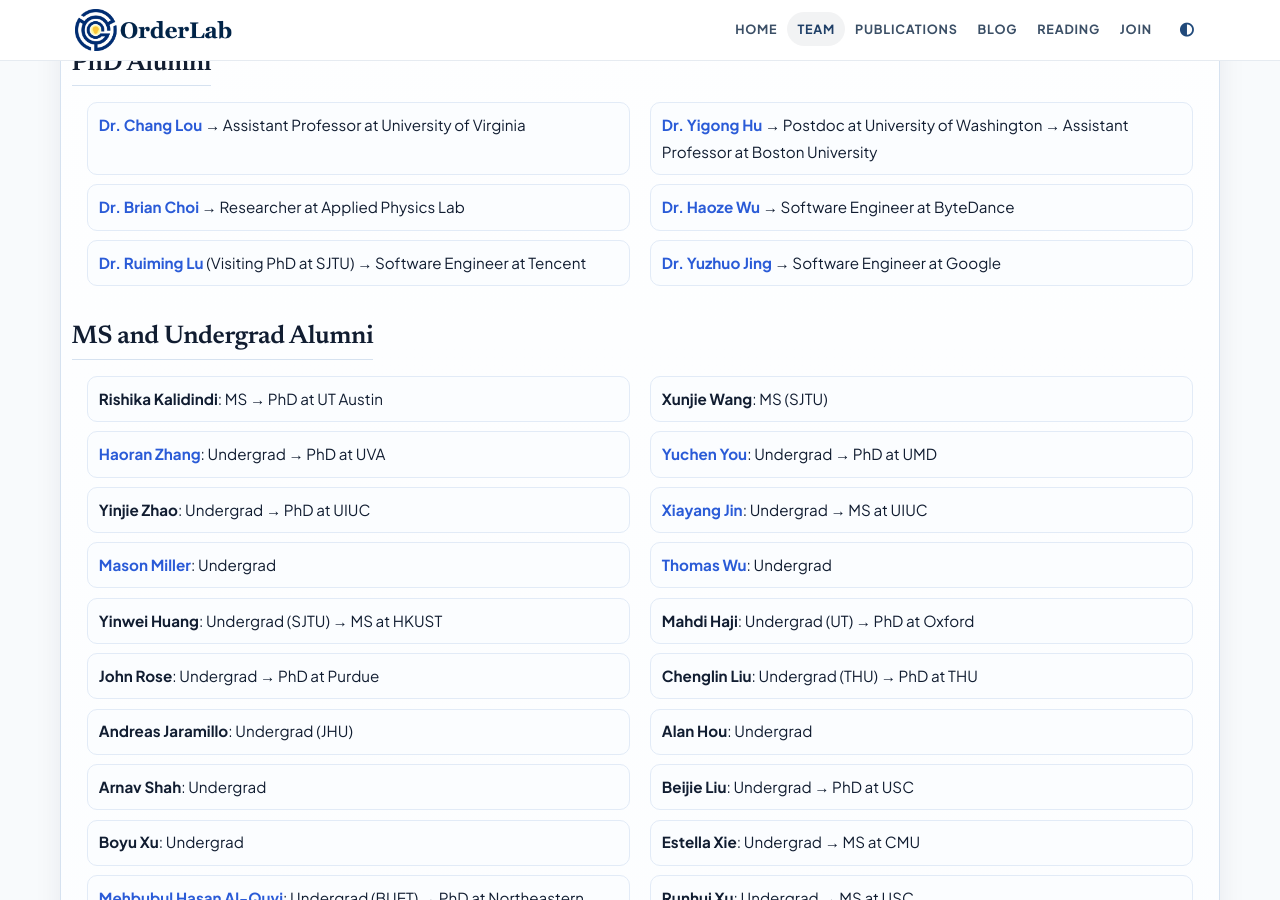
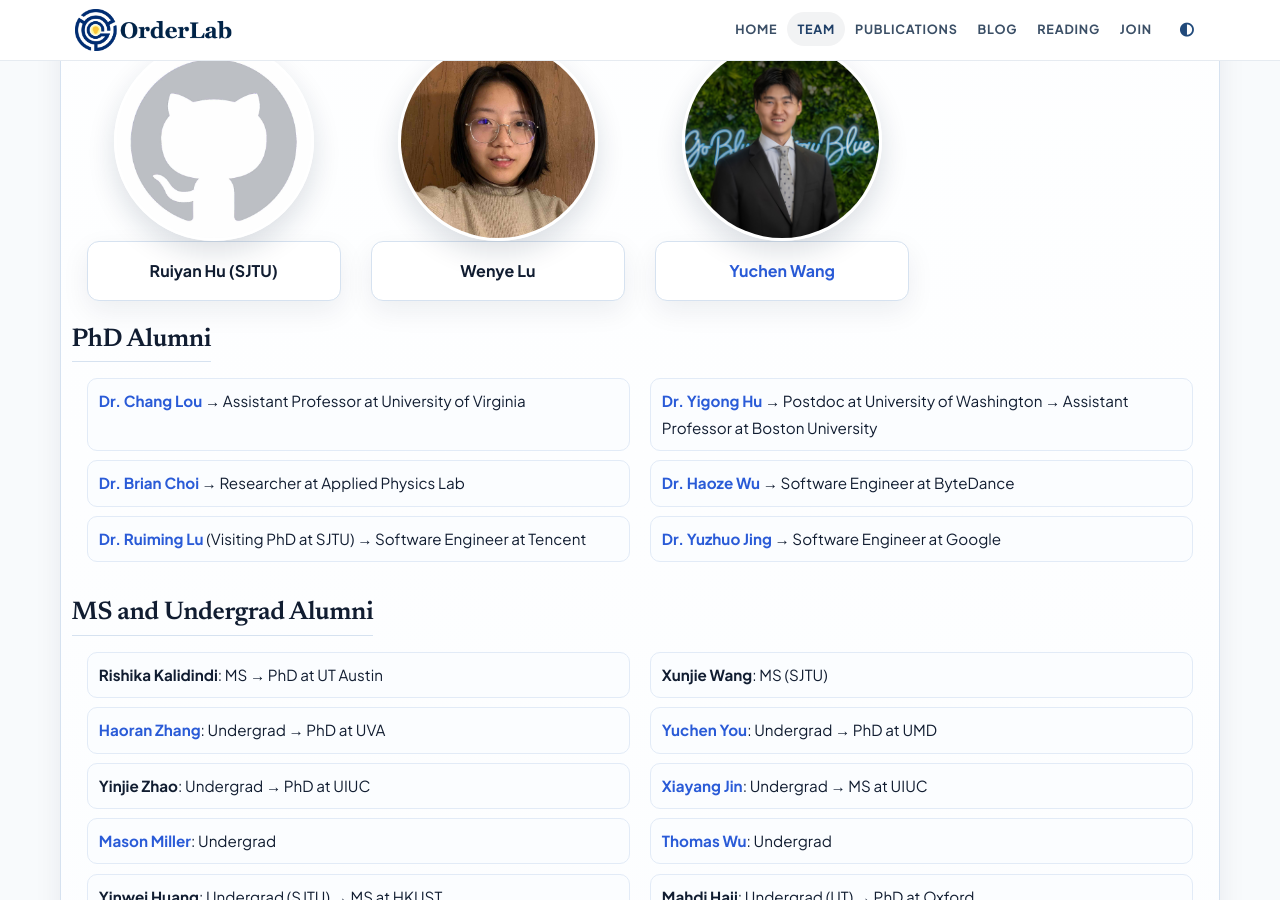
Before and after one commit to OrderLab/orderlab.github.io, a Jekyll site: the page built from team.html, in a window 1280 px wide and 900 px high, scrolled down 1121 px. Built offline with Jekyll 4.4.1, drawn with Linux system fonts in a browser that asks for light colours.

Commit message:
update: team page

```diff
--- a/team.html
+++ b/team.html
@@ -82,6 +82,30 @@ title: OrderLab Team Members
       </div>
     </div>
     <div class="row justify-content-left d-flex align-items-left">
+      <div class="col-lg-3 col-md-6 col-sm-12 single-team-member">
+        <div class="thumb d-flex justify-content-sm-center">
+          <img class="img-team" src="{{ '/assets/img/team/noimage.jpg' | relative_url }}" alt="" />
+        </div>
+        <div class="meta-text text-sm-center">
+          <b>Ruiyan Hu (SJTU)</b>
+        </div>
+      </div>
+      <div class="col-lg-3 col-md-6 col-sm-12 single-team-member">
+        <div class="thumb d-flex justify-content-sm-center">
+          <img class="img-team" src="{{ '/assets/img/team/wenye.jpg' | relative_url }}" alt="" />
+        </div>
+        <div class="meta-text text-sm-center">
+          <b>Wenye Lu</b>
+        </div>
+      </div>
+      <div class="col-lg-3 col-md-6 col-sm-12 single-team-member">
+        <div class="thumb d-flex justify-content-sm-center">
+          <img class="img-team" src="{{ '/assets/img/team/yuchen.jpg' | relative_url }}" alt="" />
+        </div>
+        <div class="meta-text text-sm-center">
+          <b><a href="https://yuchen-portfolio-one.vercel.app">Yuchen Wang</a></b>
+        </div>
+      </div>
     </div>
     <div class="row justify-content-left">
       <div>
```
Also changed, not shown: assets/img/team/wenye.jpg (added), assets/img/team/yuchen.jpg.
